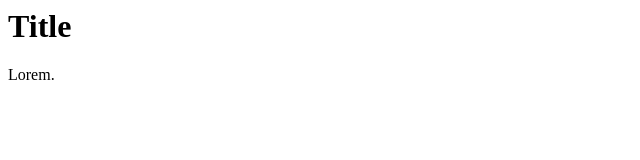
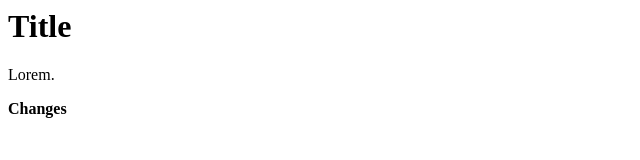
Before and after one commit to 22VictorPascari07/FirstReposit, a plain HTML site: page index.html in a window 1280 px wide. Shown: the full height of the page, 0-640 px from the left. Drawn offline with Linux system fonts and the light colour scheme.

Commit message:
Test version

```diff
--- a/index.html
+++ b/index.html
@@ -1,2 +1,3 @@
 <h1>Title</h1>
 <p>Lorem.</p>
+<strong>Changes<strong>
```
